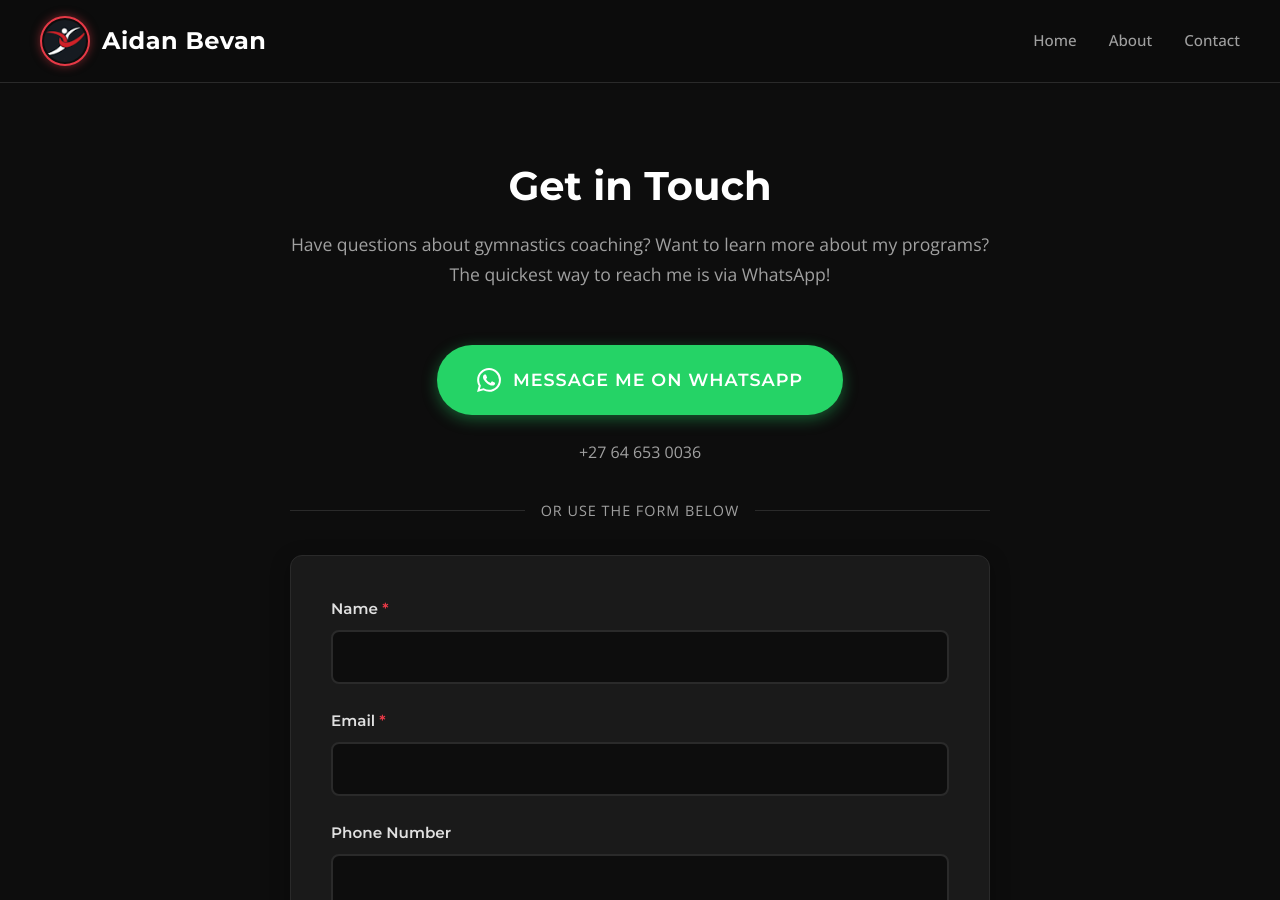
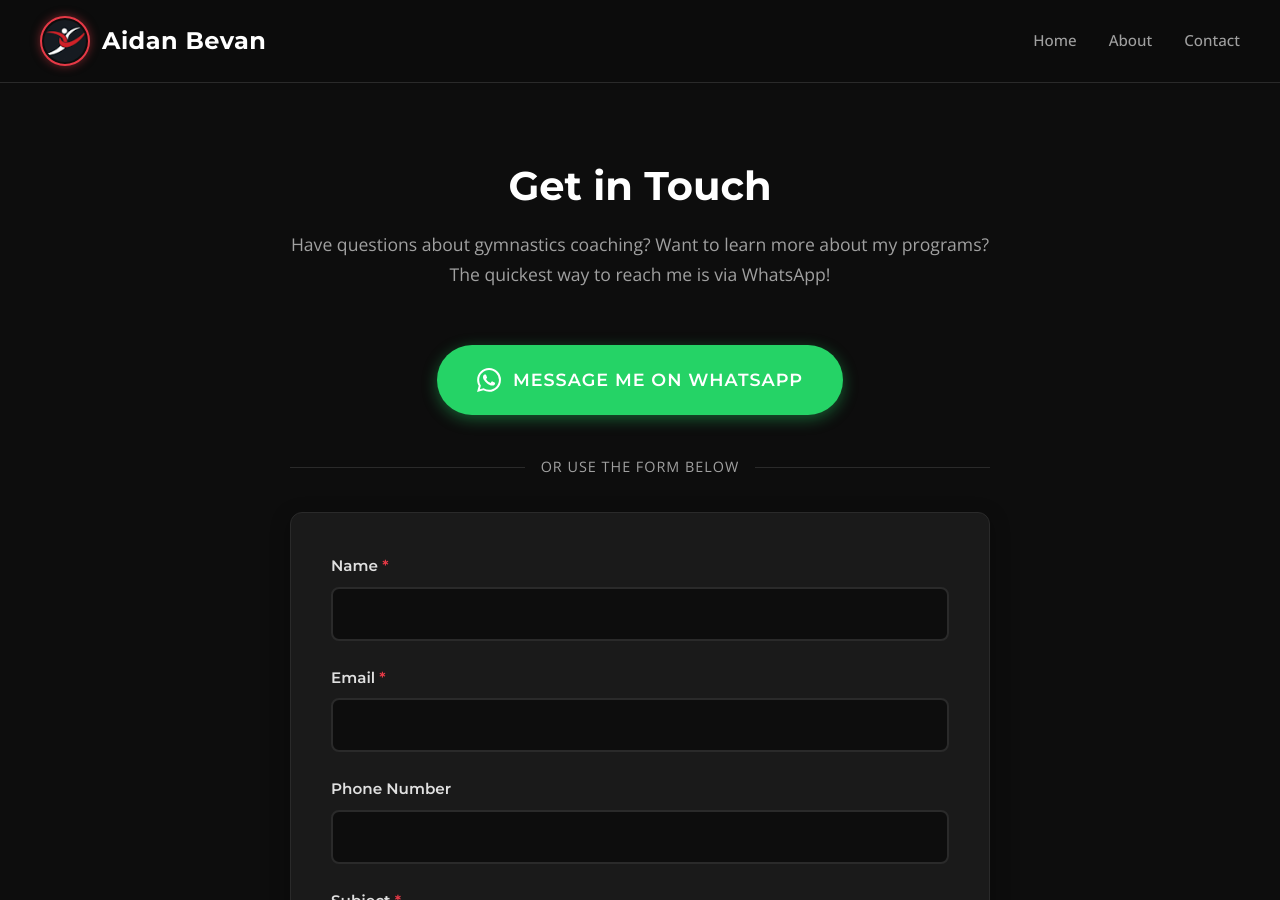
Before and after one commit to bluntspoon/aidanbevan.com, a Jekyll site: the page built from contact.md, in a window 1280 px wide and 900 px high. Built offline with Jekyll 4.4.1, drawn with Linux system fonts in a browser that asks for light colours.

Commit message:
Remove phone number display from Contact page
Co-authored-by: bluntspoon <5371411+bluntspoon@users.noreply.github.com>

```diff
--- a/contact.md
+++ b/contact.md
@@ -18,7 +18,6 @@ description: Get in touch with Aidan Bevan for gymnastics coaching inquiries. Se
       </svg>
       Message me on WhatsApp
     </a>
-    <p class="whatsapp-number">{{ site.whatsapp.display }}</p>
   </div>
 
   <div class="contact-divider">
```
